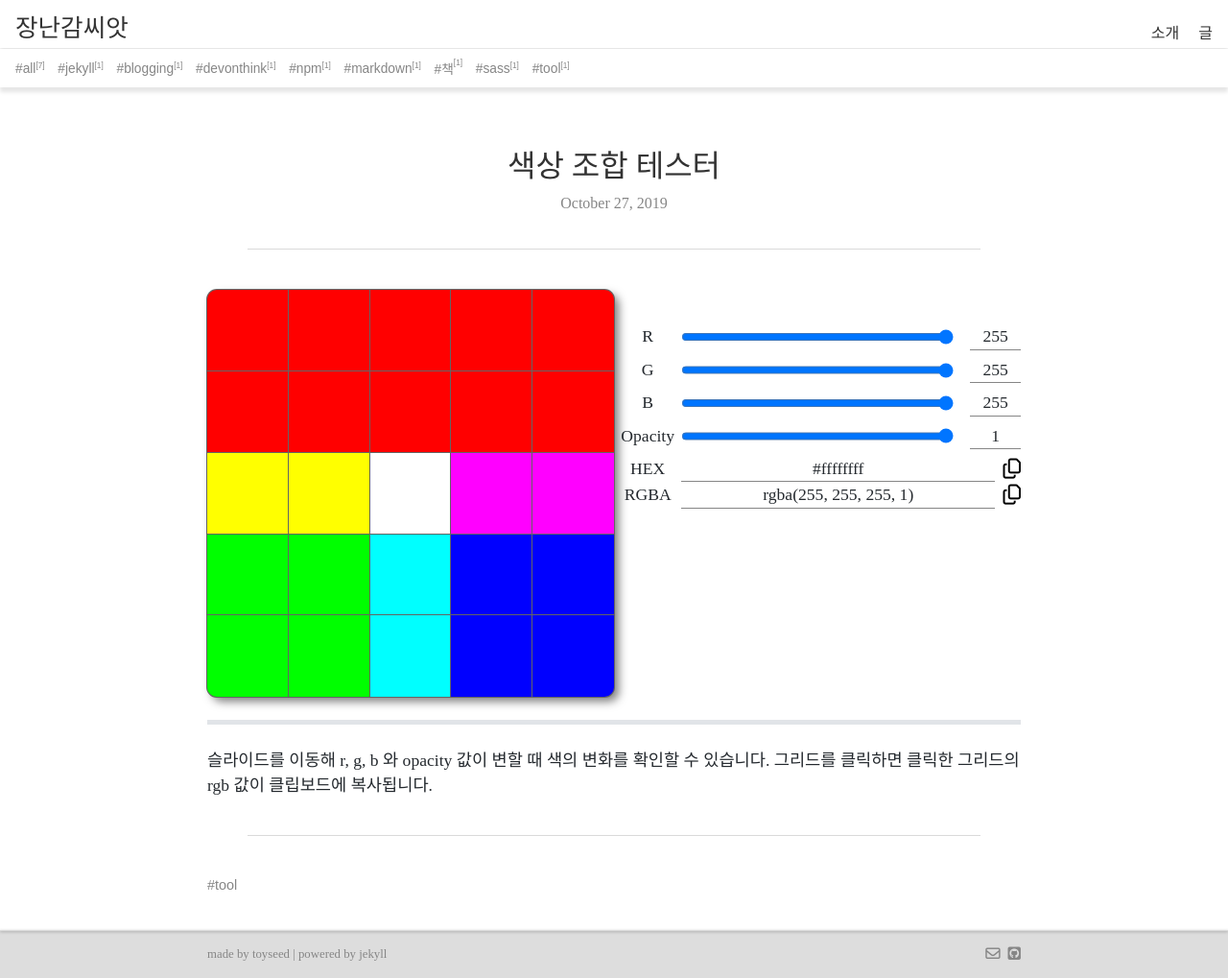
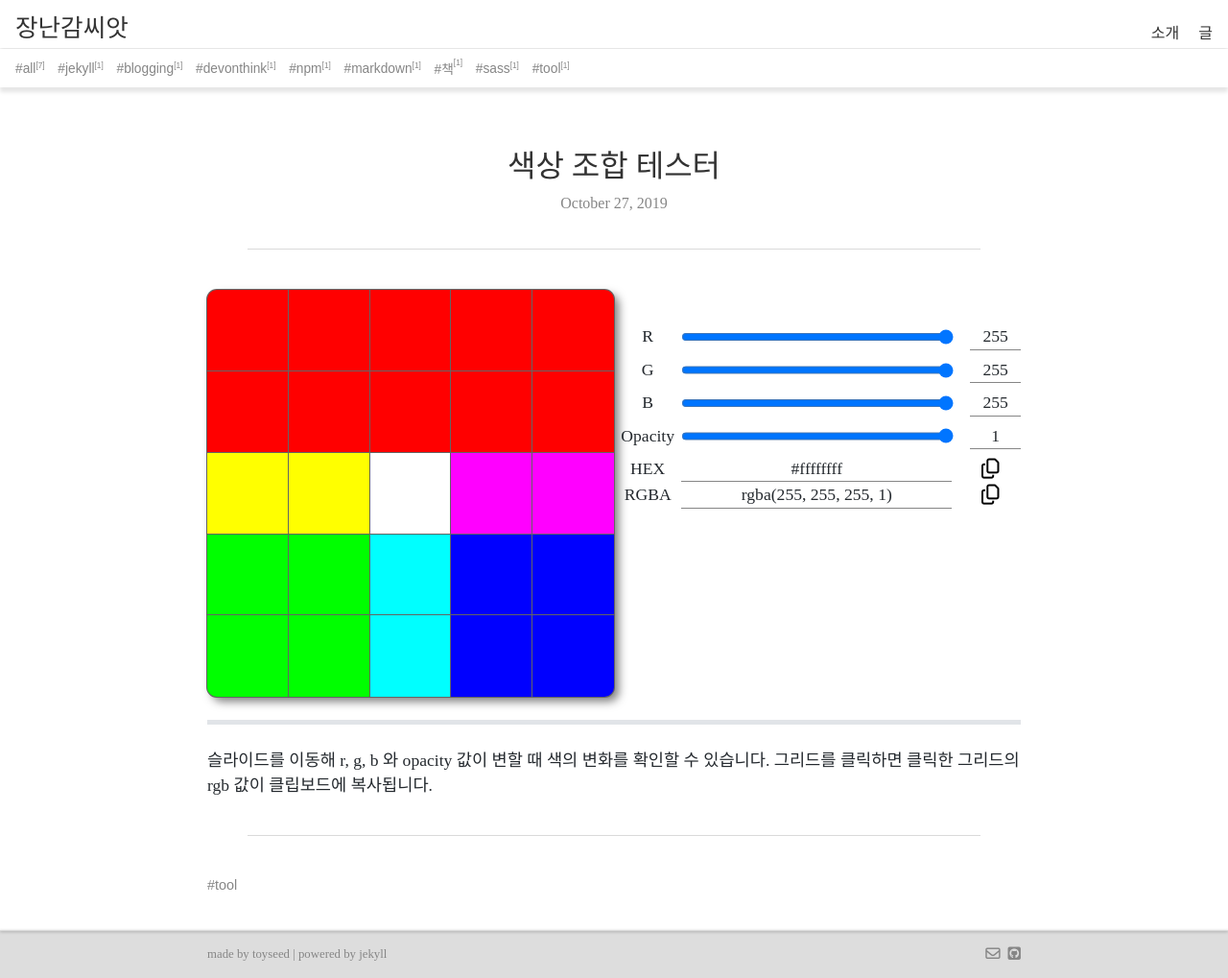
Before and after one commit to toyseed/toyseed.github.io, a Jekyll site: the page built from _posts/2019-10-27-color-tester.html, in a window 1280 px wide and 1019 px high. Shown: the whole window at 96% size. Built offline with Jekyll 4.4.1, drawn with Linux system fonts in a browser that asks for light colours; nearby versions of some CDN libraries.

Commit message:
fix color picker ui issue

```diff
--- a/assets/css/post/color-tester.scss
+++ b/assets/css/post/color-tester.scss
@@ -11,12 +11,9 @@
 
 .color-box_wrap, .color-controller_wrap {
   flex: 1 1 48%;
-  min-width: 350px;
+  min-width: 300px;
 }
 
-.color-controller_wrap {
-  min-width: 350px;
-}
 .color-box {
   display: flex;
   flex-wrap: wrap;
@@ -94,19 +91,17 @@
     flex-direction: row;
 
     .color-type {
-      //display: inline-block;
       flex: 0 0 4em;
       text-align: center;
     }
     .hex-color, .rgba-color {
-      //display: inline-block;
-      //width: 10em;
       flex: 1 1 10em;
       border-bottom: 1px solid $sub-font-color;
       text-align: center;
     }
 
     .copy {
+      flex: 0 0 3em;
       margin-left: 0.4em;
       font-size: 1.2em;
       border: none;
```
